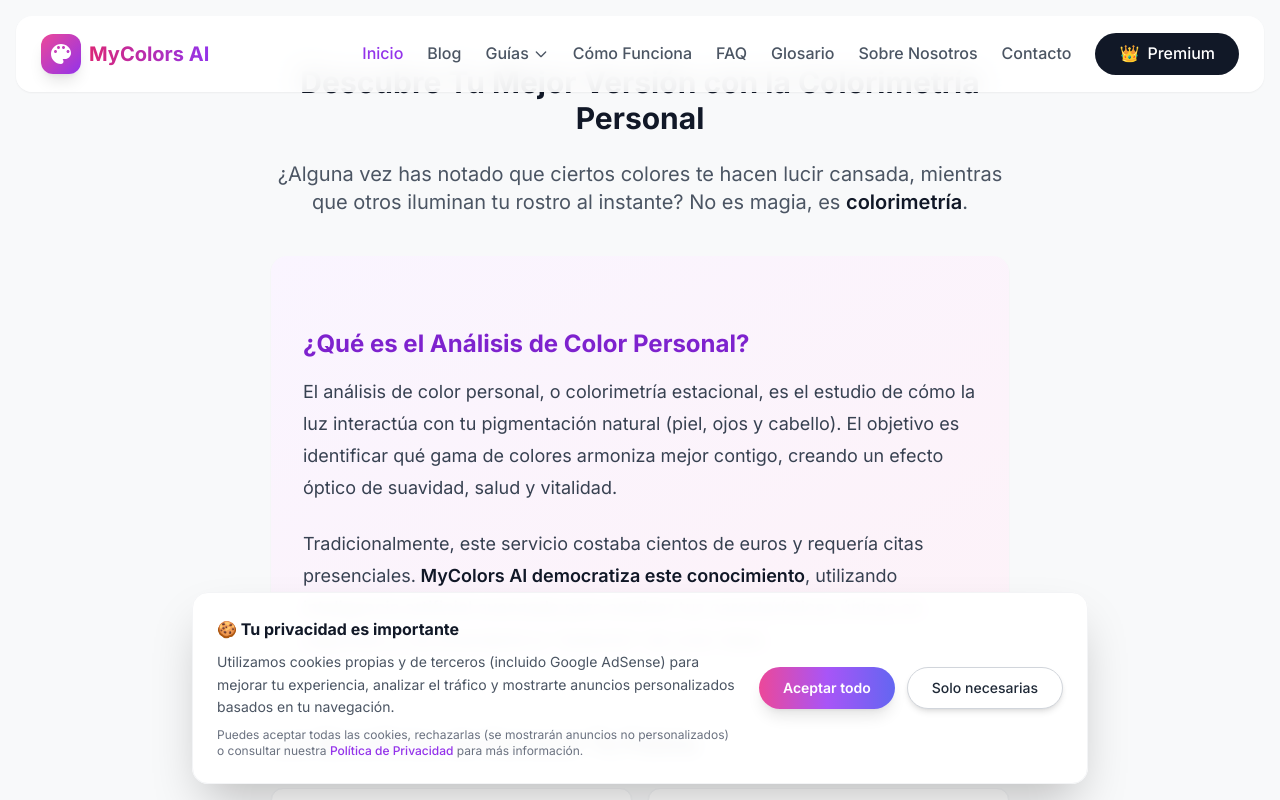
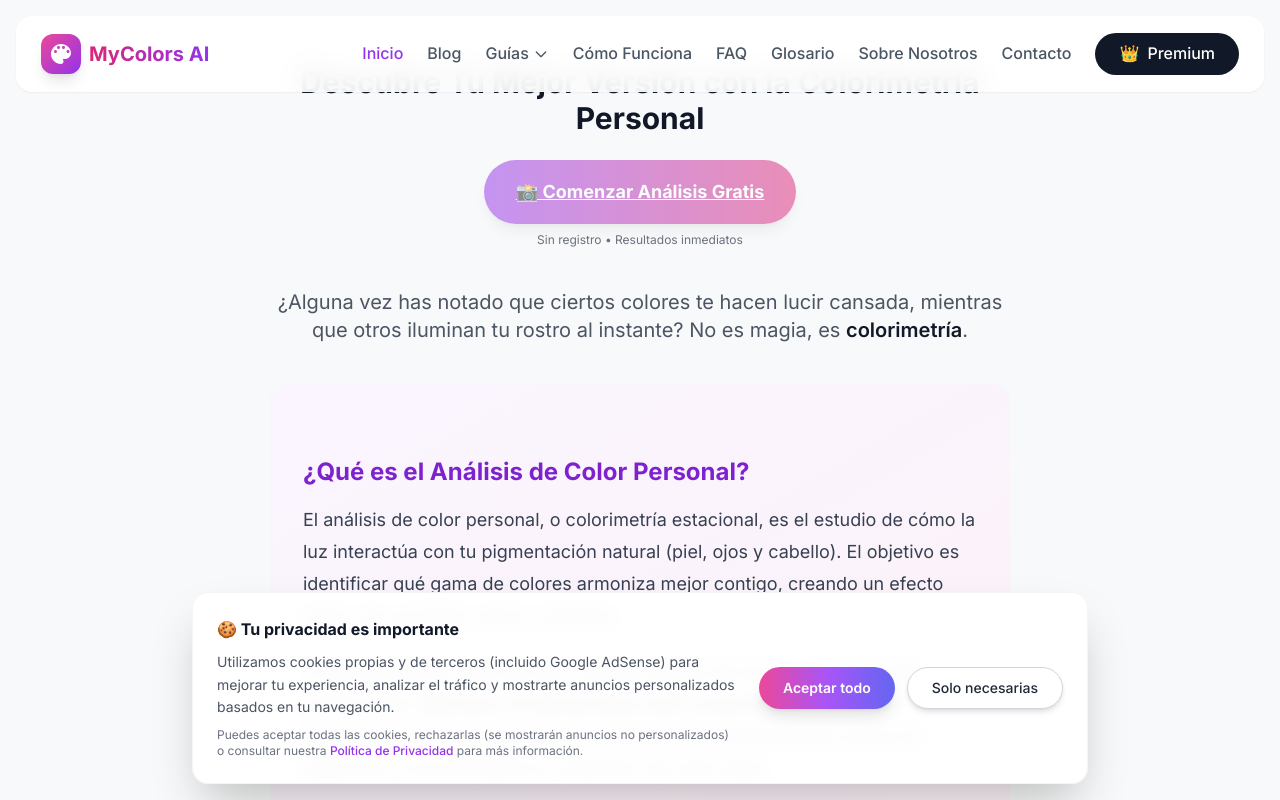
Before and after one commit to ocellll/MyColors, a React (Vite) app: page / in a window 1280 px wide. Shown: the top 800 px of the page. Built offline with nearby package versions, Linux system fonts and the light colour scheme.

Commit message:
feat: Add initial homepage content explaining colorimetry and its benefits, along with supporting FAQ data.asdasd

```diff
--- a/src/components/HomeContent.jsx
+++ b/src/components/HomeContent.jsx
@@ -5,6 +5,17 @@ const HomeContent = () => {
                 <h2 className="text-3xl font-bold text-gray-900 mb-6 text-center">
                     Descubre Tu Mejor Versión con la Colorimetría Personal
                 </h2>
+
+                {/* Quick Access Button - Mobile optimization */}
+                <div className="text-center mb-10">
+                    <a
+                        href="#analyze"
+                        className="inline-block bg-gradient-to-r from-purple-600 to-pink-600 text-white font-bold py-4 px-8 rounded-full shadow-lg transform hover:scale-105 transition-all duration-300 animate-pulse"
+                    >
+                        📸  Comenzar Análisis Gratis
+                    </a>
+                    <p className="text-xs text-gray-500 mt-2">Sin registro • Resultados inmediatos</p>
+                </div>
 
                 <p className="lead text-xl text-center mb-10 text-gray-600">
                     ¿Alguna vez has notado que ciertos colores te hacen lucir cansada, mientras que otros iluminan tu rostro al instante?
--- a/src/data/faqData.js
+++ b/src/data/faqData.js
@@ -17,7 +17,7 @@ export const faqData = [
         id: 3,
         category: 'Análisis',
         question: '¿Cómo funciona el análisis con IA de MyColors?',
-        answer: 'Nuestro sistema de IA analiza tu foto identificando el tono de piel, subtono, color de cabello y ojos, y nivel de contraste. Compara estos datos con las características de cada temporada de color y determina cuál te corresponde con mayor precisión. El proceso toma segundos y utiliza algoritmos de visión por computadora entrenados con miles de análisis profesionales.'
+        answer: 'Nuestro sistema de IA utiliza visión por computadora para analizar píxel a píxel tu tono de piel, subtono, color de cabello y ojos. Estos datos se comparan con una extensa base de datos de colorimetría estacional para encontrar tu coincidencia ideal. Aunque la precisión total depende de la calidad e iluminación de la foto y ninguna IA es infalible al 100%, nuestro algoritmo se refina constantemente para ofrecerte el resultado más fiable y cercano a una consultoría experta.'
     },
     {
         id: 4,
```
